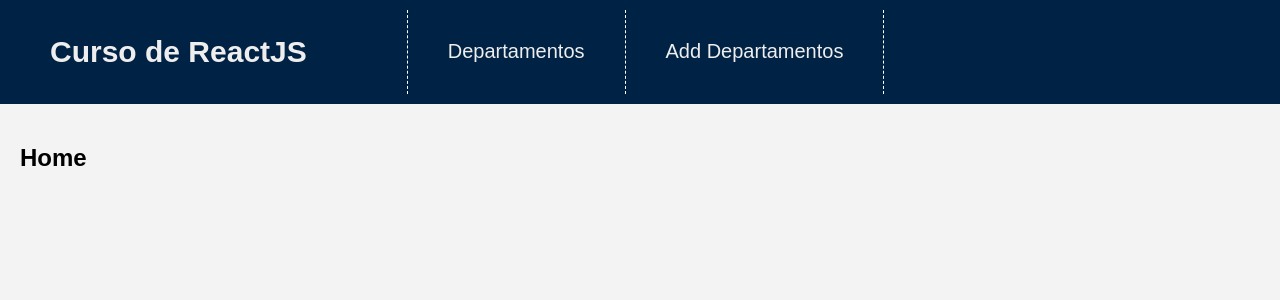
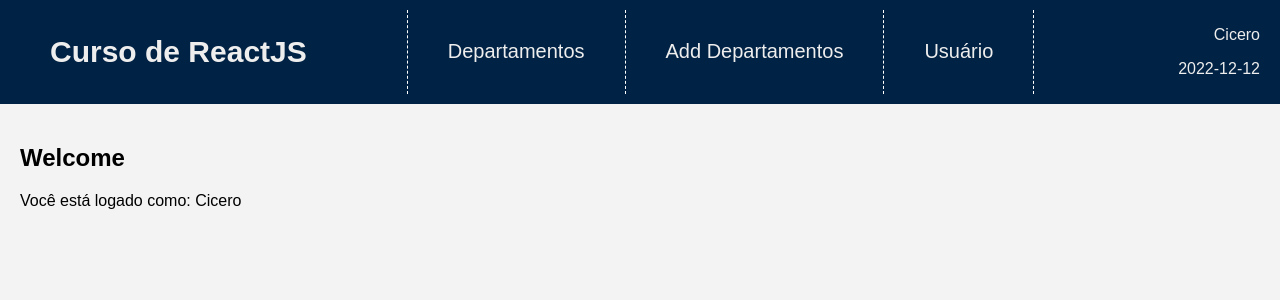
Before and after one commit to csfeijo/1606074-reactjs-procempa, a React (Create React App) app in the folder curso-reactjs/: page / in a window 1280 px wide. Shown: the top 300 px of the page. Built offline with nearby package versions, Linux system fonts and the light colour scheme.

Commit message:
Context API Demo

```diff
--- a/curso-reactjs/src/App.js
+++ b/curso-reactjs/src/App.js
@@ -1,4 +1,4 @@
-import React from 'react'
+import React, { useContext, useState } from 'react'
 import './assets/scss/main.scss'
 import { ThemeProvider } from 'styled-components'
 import { dark, light } from './Theme'
@@ -12,29 +12,38 @@ import Home from './pages/Home'
 import Departamentos from './pages/Departamentos'
 import FormDepartamento from './pages/FormDepartamento'
 import DetalheDepartamento from './pages/DetalheDepartamento'
+import User from './pages/User'
+
+import UserContext from './context/UserContext'
 
 function App() {
+
+  const [user, setUser] = useState('Cicero')
+  const { dtCriacao } = useContext(UserContext)
+
   return (
     <ThemeProvider theme={dark}>
+      <UserContext.Provider value={{ ...{ user, setUser }, dtCriacao }}>
         <BrowserRouter>
           <Menu />
           <section>
             <Routes>
               <Route path='/'>
-              <Route index element={<Home/>} />
-
+                <Route index element={<Home />} />
                 <Route path='/departamentos'>
-                <Route index element={<Departamentos/>} />
-                <Route path='new' element={<FormDepartamento/>} />
-                <Route path=':idDepartamento' element={<DetalheDepartamento/>} />
+                  <Route index element={<Departamentos />} />
+                  <Route path='new' element={<FormDepartamento />} />
+                  <Route path=':idDepartamento' element={<DetalheDepartamento />} />
                 </Route>
 
+                <Route path='/user' element={<User />} />
               </Route>
               {/* Idealmente fica fora do escopo do / - no final das regras */}
-            <Route path='*' element={<h1>Not Found</h1>}/>
+              <Route path='*' element={<h1>Not Found</h1>} />
             </Routes>
           </section>
         </BrowserRouter>
+      </UserContext.Provider>
     </ThemeProvider>
   )
 }
--- a/curso-reactjs/src/components/Menu/index.js
+++ b/curso-reactjs/src/components/Menu/index.js
@@ -1,11 +1,18 @@
-import React from 'react'
+import React, { useContext } from 'react'
+import UserContext from '../../context/UserContext'
 import {
+  Container,
   LinkNav,
-  Nav
+  Nav,
+  UserContainer
 } from './styles'
 
 const Menu = () => {
+
+  const { user, dtCriacao } = useContext(UserContext)
+
   return (
+    <Container>
       <Nav>
         <LinkNav
           to="/"
@@ -21,7 +28,13 @@ const Menu = () => {
 
         <LinkNav to="/departamentos/new">Add Departamentos</LinkNav>
 
+        <LinkNav to="/user">Usuário</LinkNav>
       </Nav>
+      <UserContainer>
+        <p>{user}</p>
+        <p>{dtCriacao}</p>
+      </UserContainer>
+    </Container>
   )
 }
 
--- a/curso-reactjs/src/components/Menu/styles.js
+++ b/curso-reactjs/src/components/Menu/styles.js
@@ -2,11 +2,6 @@ import styled, { css } from 'styled-components'
 import { Link } from 'react-router-dom'
 
 export const Nav = styled.nav`
-
-  background: ${({ theme }) => theme.colors.background};
-
-  color: ${({ theme }) => theme.colors.mainColor};
-
   display: flex;
   align-items: stretch;
   padding: 10px;
@@ -36,3 +31,18 @@ export const LinkNav = styled(Link)`
     text-decoration: underline;
   }
 `
+
+export const Container = styled.div`
+  display: flex;
+  justify-content: space-between;
+  background: ${({ theme }) => theme.colors.background};
+  color: ${({ theme }) => theme.colors.mainColor};
+`
+
+export const UserContainer = styled.div`
+  font-family: Arial;
+  justify-self: end;
+  align-self: center;
+  padding-right: 20px;
+  text-align: right;
+`
--- /dev/null
+++ b/curso-reactjs/src/context/UserContext.js
@@ -0,0 +1,5 @@
+import { createContext } from 'react'
+
+const UserContext = createContext({ dtCriacao: '2022-12-12' })
+
+export default UserContext
--- a/curso-reactjs/src/pages/Home/index.js
+++ b/curso-reactjs/src/pages/Home/index.js
@@ -1,8 +1,16 @@
-import React from 'react'
+import React, { useContext } from 'react'
+import UserContext from '../../context/UserContext'
+
 
 const Home = () => {
+
+  const { user } = useContext(UserContext)
+
   return (
-    <h1>Home</h1>
+    <>
+      <h1>Welcome</h1>
+      <p>Você está logado como: {user}</p>
+    </>
   )
 }
 
--- /dev/null
+++ b/curso-reactjs/src/pages/User/index.js
@@ -0,0 +1,26 @@
+import React, { useContext } from 'react'
+import UserContext from '../../context/UserContext'
+import Container from './styles'
+
+const User = () => {
+
+  const { user, setUser } = useContext(UserContext)
+
+  return (
+    <Container>
+      <h1>Usuário</h1>
+
+      <input
+        type='text'
+        name='user'
+        placeholder='Usuário'
+        value={user}
+        onChange={(e) => {
+          setUser(e.target.value)
+        }}
+      />
+    </Container>
+  )
+}
+
+export default User
--- /dev/null
+++ b/curso-reactjs/src/pages/User/styles.js
@@ -0,0 +1,14 @@
+import styled from 'styled-components'
+
+export const Container = styled.div`
+  input {
+    width: 400px;
+    padding: 10px;
+    border-radius: 4px;
+    border-color: ${({ theme }) => theme.colors.background};
+    display: block;
+    margin-bottom: 10px;
+  }
+`
+
+export default Container
```
Lines whose indentation alone changed are shown as unchanged.
